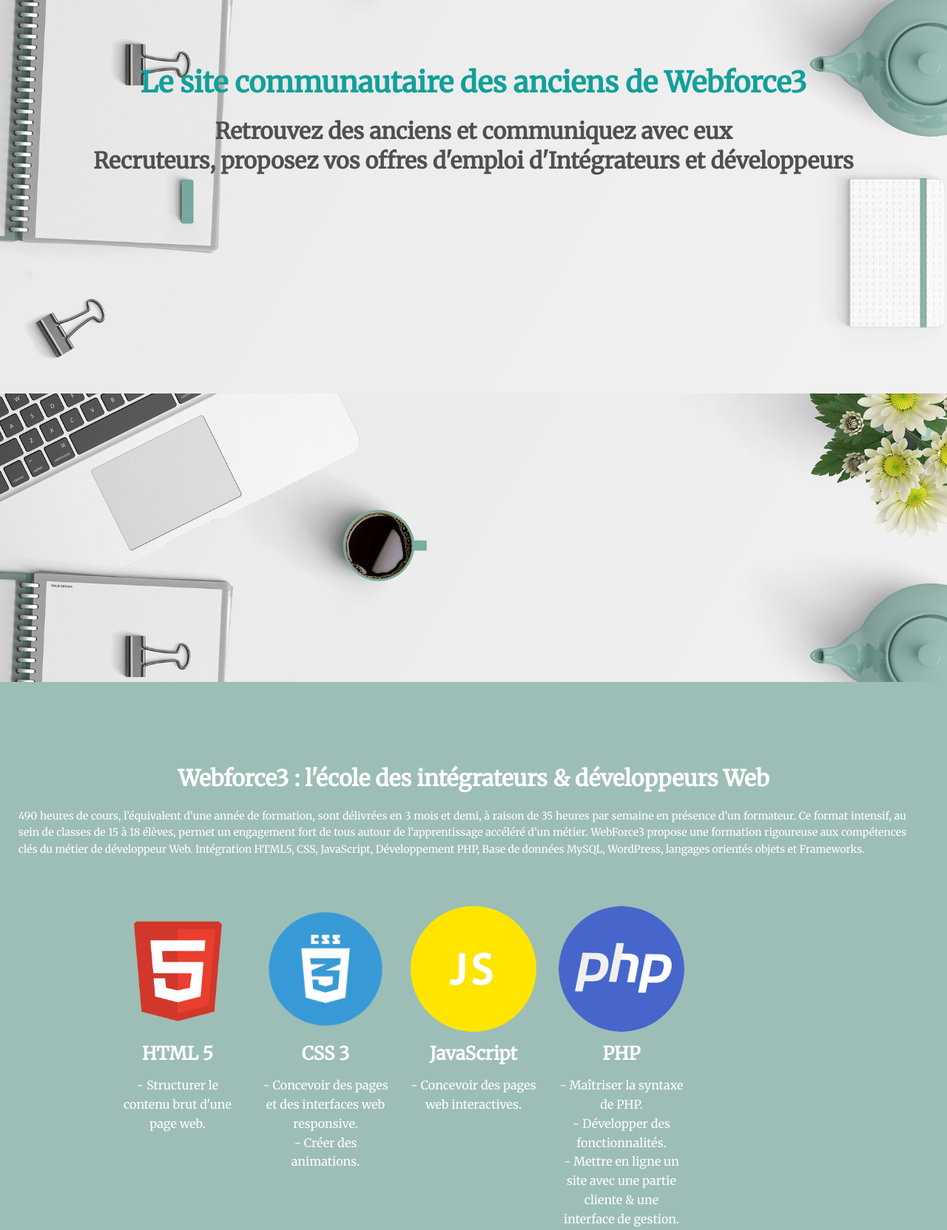
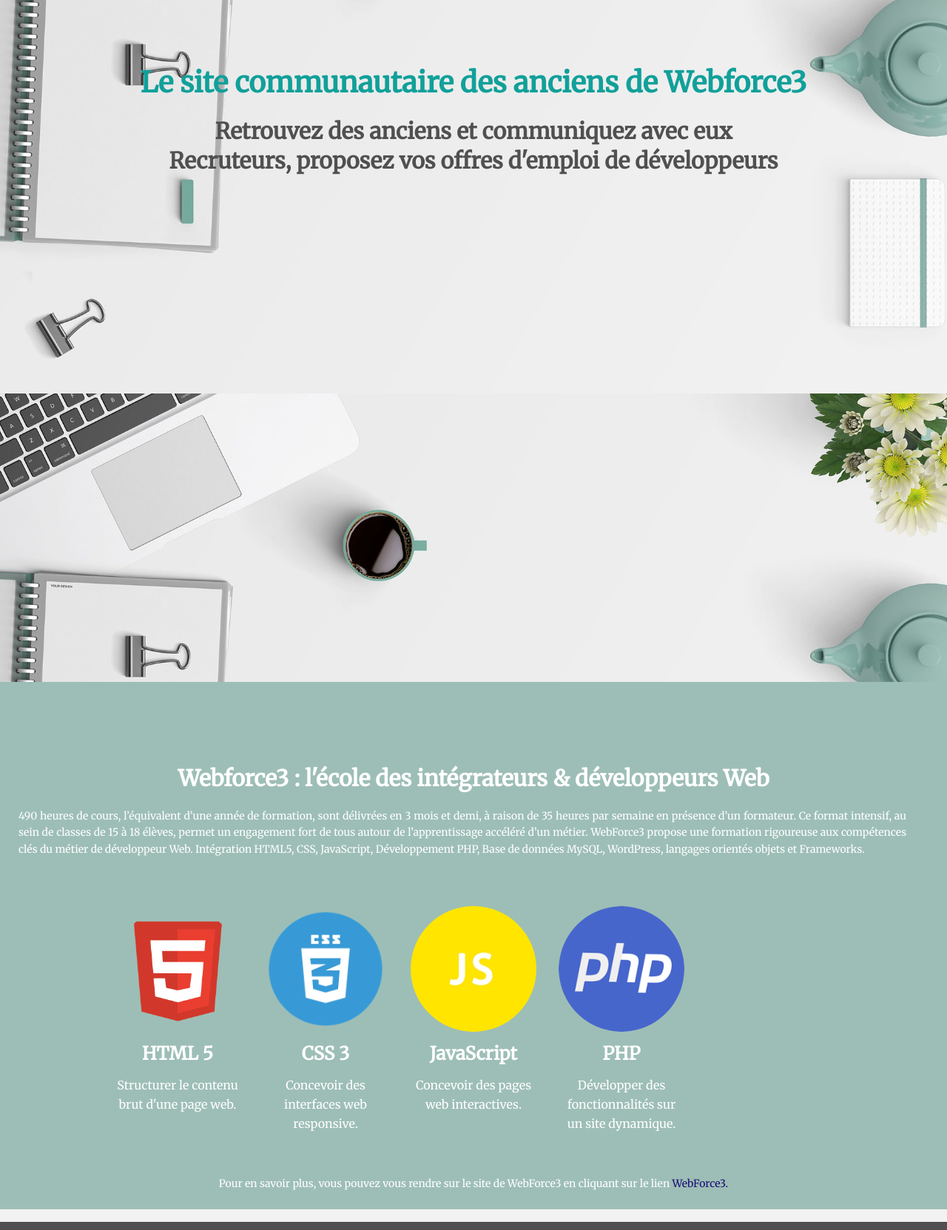
Before and after one commit to Pierrebory/project_forum, a PHP site: template views/index.html.twig in a window 1280 px wide. Shown: the part 328-1991 px from the top of the page at 74% size. Run offline with PHP 8.4, Linux system fonts and the light colour scheme; the template is opened without the code that fills it, so the values that code supplies are empty; some libraries are stand-ins or nearby versions.

Commit message:
mise en page home

```diff
--- a/views/index.html.twig
+++ b/views/index.html.twig
@@ -13,7 +13,7 @@
 
      <h1>Le site communautaire des anciens de Webforce3</h1>
         <h2>Retrouvez des anciens et communiquez avec eux<br>
-        Recruteurs, proposez vos offres d'emploi d'Intégrateurs et développeurs</h2>
+        Recruteurs, proposez vos offres d'emploi de développeurs</h2>
 
 </div>
 
@@ -39,13 +39,13 @@
 
 
       </div>
-      <div style="font-size: 1.15em" class="row">
+      <div id="langages" style="font-size: 1.15em" class="row">
         <div class="span2 offset1 flyIn">
           <div class="people">
             <img class="team-thumb img-circle" src="img/wf3/html.png" alt="" />
             <h3>HTML 5</h3>
             <p>
-            - Structurer le contenu brut d'une page web.
+            Structurer le contenu brut d'une page web.
             </p>
           </div>
         </div>
@@ -54,8 +54,7 @@
             <img class="team-thumb img-circle" src="img/wf3/css3.png" alt="" />
             <h3>CSS 3</h3>
             <p>
-            - Concevoir des pages et des interfaces web responsive.<br>
-            - Créer des animations.
+            Concevoir des interfaces web responsive.<br>
             </p>
           </div>
         </div>
@@ -64,7 +63,7 @@
             <img class="team-thumb img-circle" src="img/wf3/js.jpg" alt="" />
             <h3>JavaScript</h3>
             <p>
-            - Concevoir des pages web interactives.
+            Concevoir des pages web interactives.
             </p>
           </div>
         </div>
@@ -73,14 +72,13 @@
             <img class="team-thumb img-circle" src="img/wf3/php.png" alt="" />
             <h3>PHP</h3>
             <p>
-            - Maîtriser la syntaxe de PHP. <br>
-            - Développer des fonctionnalités. <br>
-            - Mettre en ligne un site avec une partie cliente & une interface de gestion.
+            Développer des fonctionnalités sur un site dynamique.
             </p>
           </div>
         </div>
       </div>
-             <p style="margin-left: 7em;"> Pour en savoir plus, vous pouvez vous rendre sur le site de WebForce3 en cliquant sur le lien <a href="http://www.wf3.fr/" style="color: #180D75">WebForce3</a>.</p>
+
+        <p> Pour en savoir plus, vous pouvez vous rendre sur le site de WebForce3 en cliquant sur le lien <a href="http://www.wf3.fr/" style="color: #180D75">WebForce3.</a></p>
     </div>
     <!-- /.container -->
   </section>
@@ -92,16 +90,17 @@
       <div class="row">
         <div class="span3 animated-fast flyIn">
           <div class="service-box">
-            <img src="img/icons/marto.png" alt="" />
+            <i class="fa fa-4x fa-comment-o" aria-hidden="true"></i>
             <h2>Forum</h2>
-            <p><a href="{{ path('forum') }}">Forum
+
+            <p><a href="{{ path('forum') }}">
               Communiquez avec des développeurs pour obtenir leur aide !
             </a></p>
           </div>
         </div>
         <div class="span3 animated flyIn">
           <div class="service-box">
-            <img src="img/icons/bulle.png">
+            <i class="fa fa-4x fa-address-book-o" aria-hidden="true"></i>
             <h2>Annuaire</h2>
             <p><a title="team" href="{{ path('annuaire') }}">
               Obtenez des témoignages d'anciens élèves sur le métier de développeur !
@@ -111,13 +110,11 @@
         </div>
 
 
-
-
         <div class="span3 animated-slow flyIn">
 
           <div class="service-box">
-            <img src="img/icons/ordi.png" alt="" />
-            <h2>Offres d'emploi</h2>
+            <i class="fa fa-4x fa-exchange" aria-hidden="true"></i>
+               <h2> Offres d'emploi</h2>
             <p><a href="{{ path('offresemploi')}}">
               Trouvez des offres d'emploi correspondant à votre profil !
                 </a></p>
@@ -125,7 +122,7 @@
         </div>
         <div class="span3 animated-fast flyIn">
           <div class="service-box">
-            <img src="img/icons/i.png">
+            <i class="fa fa-4x fa-envelope" aria-hidden="true"></i>
             <h2>Contactez-nous !</h2>
             <p><a href='{{ path("contactezmoi") }}'>
               Vous pouvez nous contacter si vous avez des questions.
@@ -139,10 +136,10 @@
   <section id="about" class="section" style="color: white">
     <div class="container">
       <h4>Qui sommes-nous ?</h4>
-      <div class="row">
+      <div id="quatre" class="row">
 
             <p>
-              Nous sommes quatre anciens de la promotion 5 WebForce3 de Bordeaux. Nous vous proposons ce site communautaire qui rassemble les anciens élèves de WebForce3 afin de pouvoir communiquer de manière simple avec ces derniers et obtenir des témoignages concernant la formation et le métier d'intégrateur/développeur web.
+              Nous sommes quatre anciens de la promotion 5 de WebForce3 Bordeaux (Philomathique de Bordeaux). Nous vous proposons ce site communautaire qui rassemble les anciens élèves de WebForce3 afin de pouvoir communiquer de manière simple avec ces derniers et obtenir des témoignages concernant la formation et le métier d'intégrateur/développeur web.
             </p>
 
       </div>
--- a/views/layout.html.twig
+++ b/views/layout.html.twig
@@ -6,14 +6,16 @@
 <meta charset="utf-8">
 <title>WebForce3</title>
 <meta name="viewport" content="width=device-width, initial-scale=1.0">
-<meta name="description" content="">
-<meta name="author" content="">
+<meta name="description" content="Site communautaire qui réunit les anciens étudiants de Webforce3, une école qui forme au métier de développeur-intégrateur. Ce site permet de contacter les anciens étudiants et aux recruteurs de poster des offres d'emploi.">
+<meta name="author" content="Virginie Boillet, Pierre Bory, Norman Julié, Alexandre Bosc">
 <link href="{{ asset('css/bootstrap.min.css') }}" rel="stylesheet">
 <link href="{{ asset('css/bootstrap-responsive.css') }}" rel="stylesheet">
 <link href="{{ asset('color/default.css') }}" rel="stylesheet">
 <link href="{{ asset ('img/favicon.ico') }}" rel="shortcut icon">
 <link href="{{ asset('css/style.css') }}" rel="stylesheet">
 <link href="https://fonts.googleapis.com/css?family=Merriweather" rel="stylesheet">
+<script src="https://use.fontawesome.com/cf044d465f.js"></script>
+
 
 
 </head>
--- a/views/subject_forum.html.twig
+++ b/views/subject_forum.html.twig
@@ -9,7 +9,7 @@
     {% block content %}
 
 
-<h1 style="text-align: center; margin-top:80px;">Les différents sujets du forum</h1>
+<h1 style="text-align: center; margin-top:80px; color: #11A09A;">Les différents sujets du forum</h1>
          <div id="result"></div>
       {% for subject in subjects %}
             <article style="text-align: center">
@@ -125,7 +125,7 @@
                    data: $('form').serialize(),
                    dataType: 'html',
                    success: function(data){
-                       $('#result').html(data);
+                       $('#result').append(data);
                    },
                    error: function() {
                        alert('La requête n\'a pas abouti');
--- a/web/css/style.css
+++ b/web/css/style.css
@@ -35,7 +35,7 @@ body {
 }
 
 .bloc-principal {
-	min-height: calc(100vh - 40px)
+	min-height: calc(100vh - 40px);
 }
 
 /* scroll to top */
@@ -269,7 +269,9 @@ ul#menu-main > li > a:focus {
 Page sections
 ============================================================ */
 
-
+#langages{
+    padding-bottom: 1em;
+}
 
 header .logo {
 	text-align:center;
@@ -301,9 +303,6 @@ header .logo {
 	-o-box-shadow: none;
 }
 
-
-
-/* --- Header subscribe form --- */
 
 /* --- Header slider --- */
 #header-wrapper.header-slider {
@@ -380,12 +379,25 @@ section.inner {
 
 
 
-/* === section fonctionnalité === */
+/* === section fonctionnalités du site === */
 #webforce3 {
     text-align: justify;
 }
 
 
+#services {
+  color: #312f2b;
+
+}
+
+#tronches{
+    text-align: center!important;
+}
+
+#quatre{
+   font-size: 1.5em;
+
+}
 
 
 section.spacer {
@@ -455,6 +467,7 @@ section#about {
 	background:#9DBEB6;
     text-align: justify;
     text-align: center;
+    padding-bottom: 1em;
 }
 
 .team-thumb {
```
Also changed, not shown: views/annuaire.html.twig (+4 -3 lines), views/conversations.html.twig (+7 -4 lines), views/responses_forum.html.twig (+7 -7 lines).
